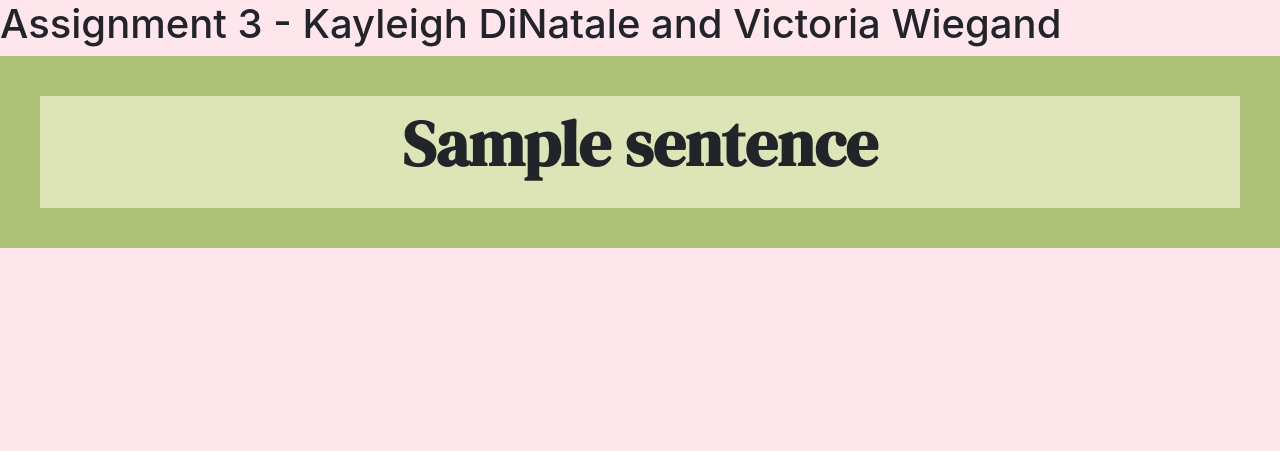
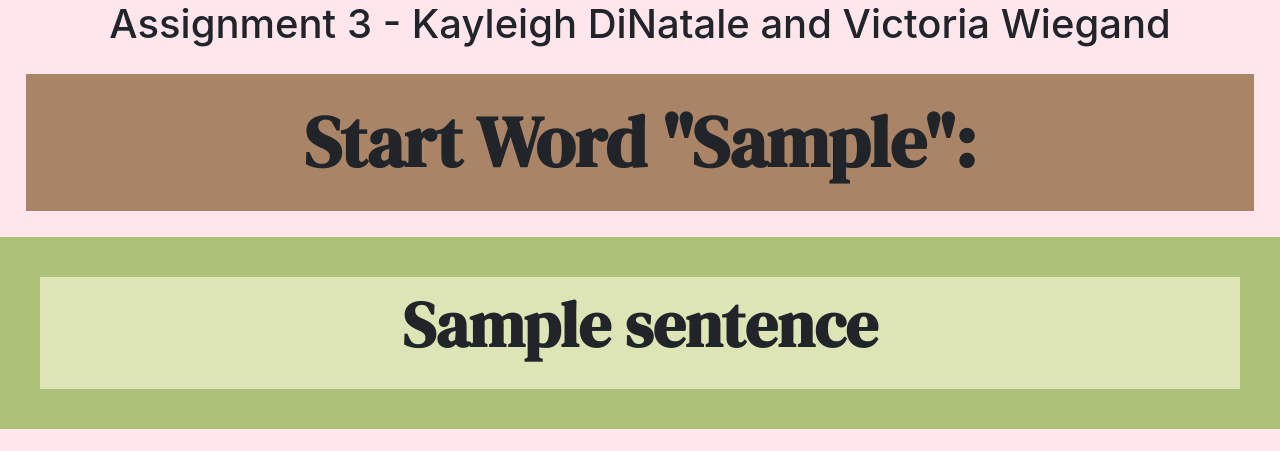
Before and after one commit to Kdinatale/LLM_Project3_New, a Flask app: template templates/bigram_result.html in a window 1280 px wide. Shown: the top 451 px of the page. Run offline with Flask 3, Linux system fonts and the light colour scheme; the template is opened without the code that fills it: most values are stand-ins (such as "Sample title", 1, 10 or a date in 2020); parts of the project's set-up code (start-up, migrations or seed data) failed here and were passed over.

Commit message:
Include start word of bigram in result

```diff
--- a/server.py
+++ b/server.py
@@ -43,8 +43,8 @@ def predict():
     # return str(compound)
 
 
-def sentence(start_word, max_length):
-    current_word = start_word
+def sentence(start_word):
+    current_word = start_word.lower()
     current_word_capital = current_word[0].upper() + current_word[1:]
     sentence = [current_word_capital]
 
@@ -78,7 +78,7 @@ def sentence(start_word, max_length):
         sentence.append(next_word)
         current_word = next_word  # Move to the next word
 
-    return render_template('bigram_result.html', sentence=' '.join(sentence) + '.')
+    return render_template('bigram_result.html', sentence=' '.join(sentence) + '.', start_word = current_word_capital)
 
 @app.route('/generate_sentence', methods=['POST'])
 def generate_sentence():
@@ -90,7 +90,7 @@ def generate_sentence():
     #     return jsonify(error="The 'features' key is missing from the request payload.")
     data = request.form['start_word']
 
-    return sentence(data, 20)
+    return sentence(data)
 
 if __name__ == '__main__':
     app.run(debug=True)
--- a/templates/bigram_result.html
+++ b/templates/bigram_result.html
@@ -33,6 +33,23 @@
         background-color: #dde5b6;
         border: 40px solid #adc178;
       }
+
+      h1 {
+        text-align: center;
+        margin-left: auto;
+        margin-right: auto;
+      }
+
+      .label {
+        font-family: "DM Serif Display", serif;
+        font-weight: 600;
+        font-style: normal;
+        font-size: 4.5em;
+        text-align: center;
+        background-color: #a98467;
+        margin: 2%;
+        padding: 2%;
+      }
     </style>
   </head>
   <body>
@@ -40,6 +57,7 @@
       <h1>Assignment 3 - Kayleigh DiNatale and Victoria Wiegand</h1>
     </header>
 
+    <h1 class="label">Start Word "{{start_word}}":</h1>
     <div class="sentence_container">
       <p>{{sentence}}</p>
     </div>
```
